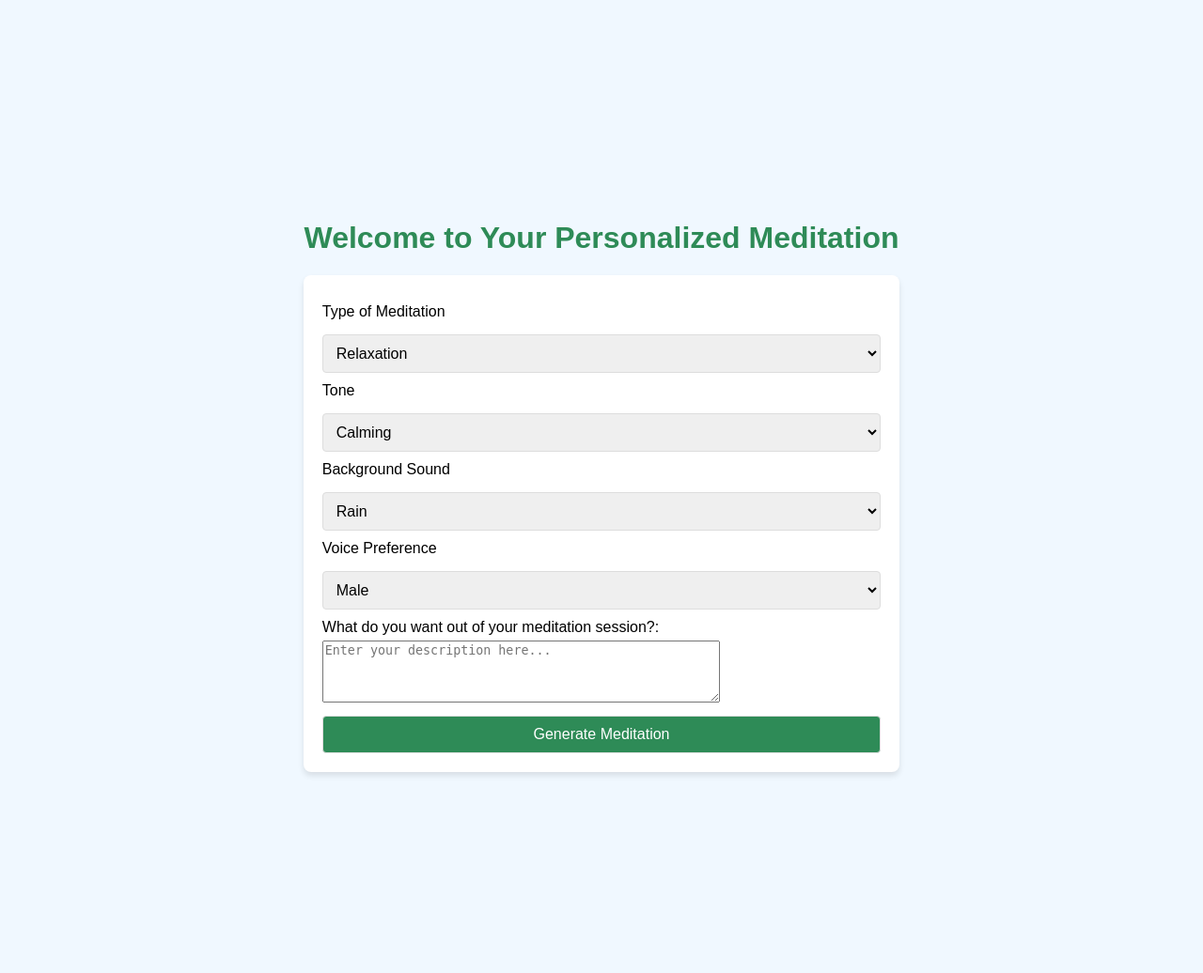
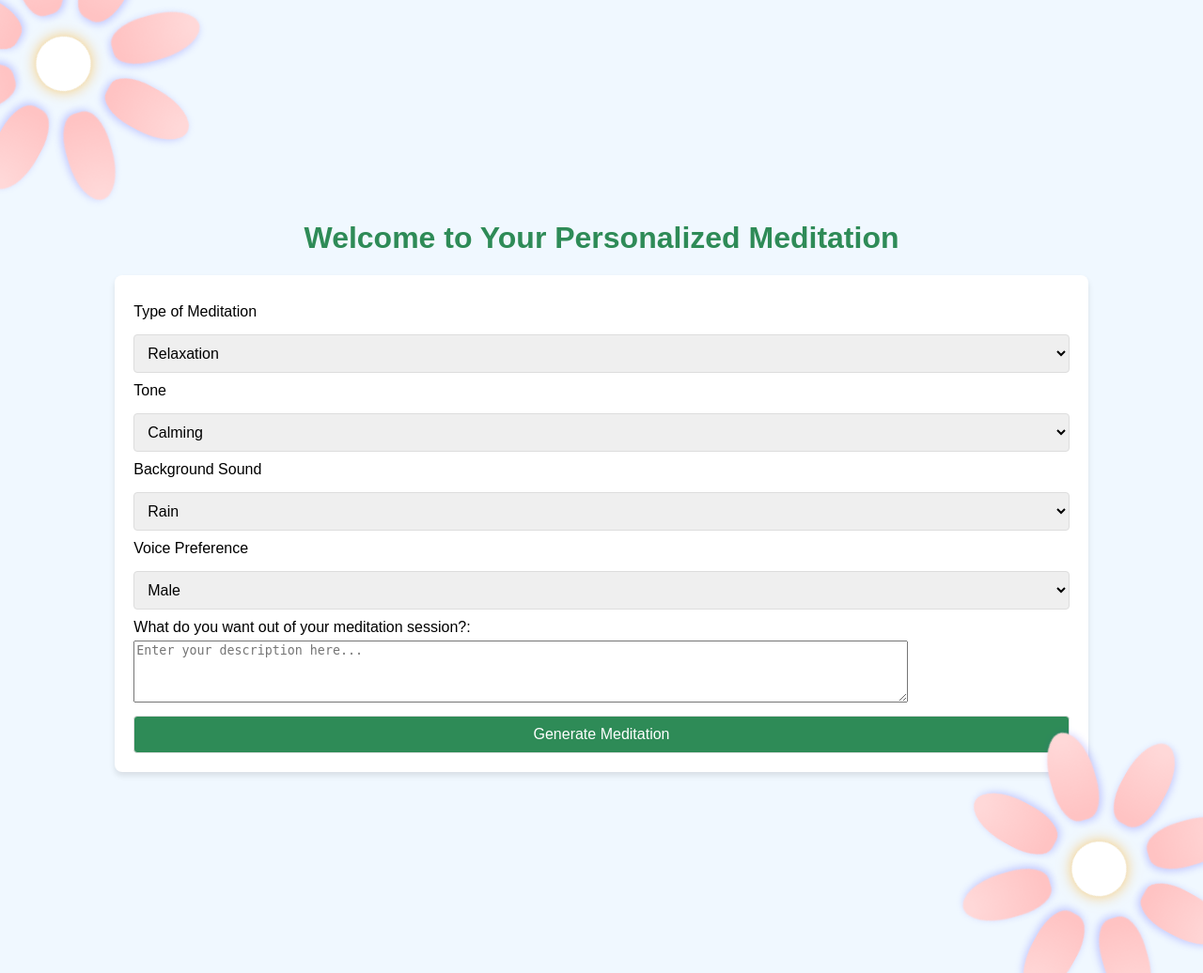
Before and after one commit to xinyichan04/tartanHack, a Flask app: page / in a window 1280 px wide. Shown: the whole page at 94% size. Run offline with Flask 3, Linux system fonts and the light colour scheme.

Commit message:
flower thing plzz

```diff
--- a/backend/templates/index.html
+++ b/backend/templates/index.html
@@ -5,6 +5,7 @@
     <meta name="viewport" content="width=device-width, initial-scale=1.0">
     <title>Meditation Experience</title>
     <link rel="stylesheet" href="visual.css">
+
 </head>
 <body>
 
@@ -41,10 +42,48 @@
         </select>
 
         <label for="meditation-description">What do you want out of your meditation session?:</label>
-        <textarea id="meditation-description" name="meditation-description" rows="4" cols="50" placeholder="Enter your description here..." required></textarea>
+        <textarea id="meditation-description" name="meditation-description" rows="4" cols="100" placeholder="Enter your description here..." required></textarea>
 
         <button type="submit">Generate Meditation</button>
     </form>
+
+<div class="flower-container">
+
+    <div class="petal"></div>
+    <div class="petal"></div>
+    <div class="petal"></div>
+    <div class="petal"></div>
+    <div class="petal"></div>
+    <div class="petal"></div>
+    <div class="petal"></div>
+    <div class="petal"></div>
+
+
+    <div class="flower-center"></div>
+
+
+</div>
+
+<div class="SMflower-container">
+    <!-- Petals -->
+    <div class="SMpetal"></div>
+    <div class="SMpetal"></div>
+    <div class="SMpetal"></div>
+    <div class="SMpetal"></div>
+    <div class="SMpetal"></div>
+    <div class="SMpetal"></div>
+    <div class="SMpetal"></div>
+    <div class="SMpetal"></div>
+
+    <!-- Center -->
+    <div class="SMflower-center"></div>
+
+    <!-- Stem -->
+    <!-- <div class="stem"></div> -->
+
+    <!-- Leaves -->
+
+</div>
 
     <div class="audio-player">
         <audio id="meditation-audio" controls>
--- a/backend/templates/visual.css
+++ b/backend/templates/visual.css
@@ -41,4 +41,108 @@ button:hover {
 .audio-player {
     margin-top: 20px;
     display: none;
+
 }
+
+/* General page styling */
+
+
+.flower-container {
+    position: fixed;
+    bottom: -100px;
+    right: -100px;
+    width: 33vw;
+    height: 33vw;
+    display: flex;
+    justify-content: center;
+    align-items: center;
+    animation: spin 20s linear infinite; /* Rotation animation */
+}
+
+/* Flower Center */
+.flower-center {
+    width: 4.5vw;
+    height: 4.5vw;
+    background: radial-gradient(circle, white 40%, white 80%);
+    border-radius: 100%;
+    position: absolute;
+    z-index: 2;
+    box-shadow: 0 0 15px rgba(255, 165, 0, 0.6);
+}
+
+/* Petals */
+.petal {
+    position: absolute;
+    width: 3.75vw;
+    height: 7.5vw;
+    background: radial-gradient(circle at top, #ffd8d8 10%, #ffc3c3 90%);
+    border-radius: 50% 50% 40% 40%;
+    transform-origin: center;
+    filter: drop-shadow(2px 2px 4px rgba(0, 0, 255, 0.2));
+}
+
+.SMflower-container {
+    position: fixed;
+    top: 15px;  /* Move to top */
+    left: 15px; /* Move to left */
+    width: 8.25vw;  /* Reduced to 1/4 size */
+    height: 8.25vw;
+    display: flex;
+    justify-content: center;
+    align-items: center;
+    animation: spin 20s linear infinite; /* Rotation animation */
+}
+
+/* Flower Center */
+.SMflower-center {
+    width: 4.5vw;  /* Reduced to 1/4 size */
+    height: 4.5vw;
+    background: radial-gradient(circle, white 40%, white 80%);
+    border-radius: 100%;
+    position: absolute;
+    z-index: 2;
+    box-shadow: 0 0 15px rgba(255, 165, 0, 0.6);
+}
+
+/* Petals */
+.SMpetal {
+    position: absolute;
+    width: 3.75vw;  /* Reduced to 1/4 size */
+    height: 7.5vw;
+    background: radial-gradient(circle at top, #ffd8d8 10%, #ffc3c3 90%);
+    border-radius: 50% 50% 40% 40%;
+    transform-origin: center;
+    filter: drop-shadow(2px 2px 4px rgba(0, 0, 255, 0.2));
+}
+
+/* Rotate petals to form a sunflower shape */
+.SMpetal:nth-child(1) { transform: rotate(0deg) translateY(-8vw); }
+.SMpetal:nth-child(2) { transform: rotate(45deg) translateY(-8vw); }
+.SMpetal:nth-child(3) { transform: rotate(90deg) translateY(-8vw); }
+.SMpetal:nth-child(4) { transform: rotate(135deg) translateY(-8vw); }
+.SMpetal:nth-child(5) { transform: rotate(180deg) translateY(-8vw); }
+.SMpetal:nth-child(6) { transform: rotate(225deg) translateY(-8vw); }
+.SMpetal:nth-child(7) { transform: rotate(270deg) translateY(-8vw); }
+.SMpetal:nth-child(8) { transform: rotate(315deg) translateY(-8vw); }
+
+/* Rotate petals to form a sunflower shape */
+.petal:nth-child(1) { transform: rotate(0deg) translateY(-8vw); }
+.petal:nth-child(2) { transform: rotate(45deg) translateY(-8vw); }
+.petal:nth-child(3) { transform: rotate(90deg) translateY(-8vw); }
+.petal:nth-child(4) { transform: rotate(135deg) translateY(-8vw); }
+.petal:nth-child(5) { transform: rotate(180deg) translateY(-8vw); }
+.petal:nth-child(6) { transform: rotate(225deg) translateY(-8vw); }
+.petal:nth-child(7) { transform: rotate(270deg) translateY(-8vw); }
+.petal:nth-child(8) { transform: rotate(315deg) translateY(-8vw); }
+
+
+
+/* Keyframes for rotation */
+@keyframes spin {
+    from {
+        transform: rotate(0deg);
+    }
+    to {
+        transform: rotate(360deg);
+    }
+}
```
